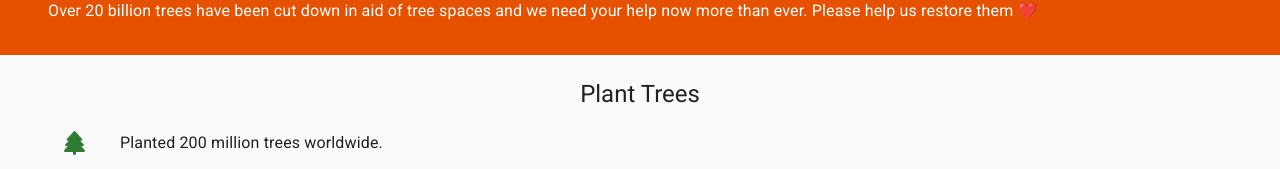
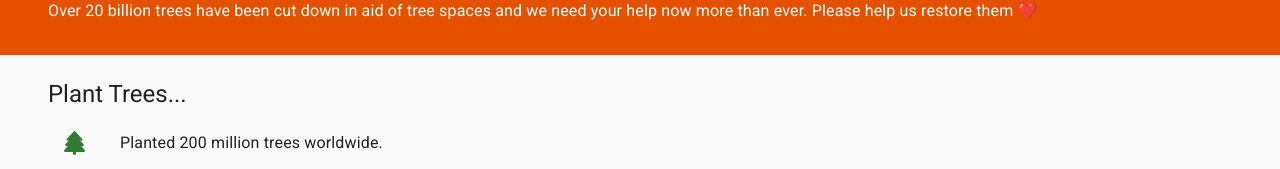
Before and after one commit to JohnObla/plant-trees, a Next.js app: page / in a window 1280 px wide. Shown: the part 397-566 px from the top of the page. Built offline with nearby package versions, Linux system fonts and the light colour scheme; a web font is replaced by a local one.

Commit message:
Removed extra containers

```diff
--- a/pages/index.js
+++ b/pages/index.js
@@ -55,11 +55,10 @@ export default function Index() {
       </Box>
 
       <Box px={{ xs: 3, sm: 4, md: 5, lg: 6 }} py={{ xs: 2, sm: 3 }}>
-        <Typography className={classes.smallBrand} align="center" variant="h5">
-          Plant Trees
+        <Typography className={classes.smallBrand} variant="h5">
+          Plant Trees...
         </Typography>
 
-        <Box m="auto">
         <List className={classes.list} aria-label="secondary mailbox folders">
           <ListItem className={classes.listItem}>
             <ListItemIcon>
@@ -101,7 +100,6 @@ export default function Index() {
           </ListItem>
         </List>
       </Box>
-      </Box>
 
       <Box px="2"></Box>
       <ProTip />
--- a/src/components/LogoLink/LogoLink.js
+++ b/src/components/LogoLink/LogoLink.js
@@ -8,7 +8,7 @@ const LogoLink = props => {
     <IconButton
       edge="start"
       color="inherit"
-      aria-label="menu"
+      aria-label="home page"
       component={Link}
       href="/"
       {...props}
```
Lines whose indentation alone changed are shown as unchanged.
